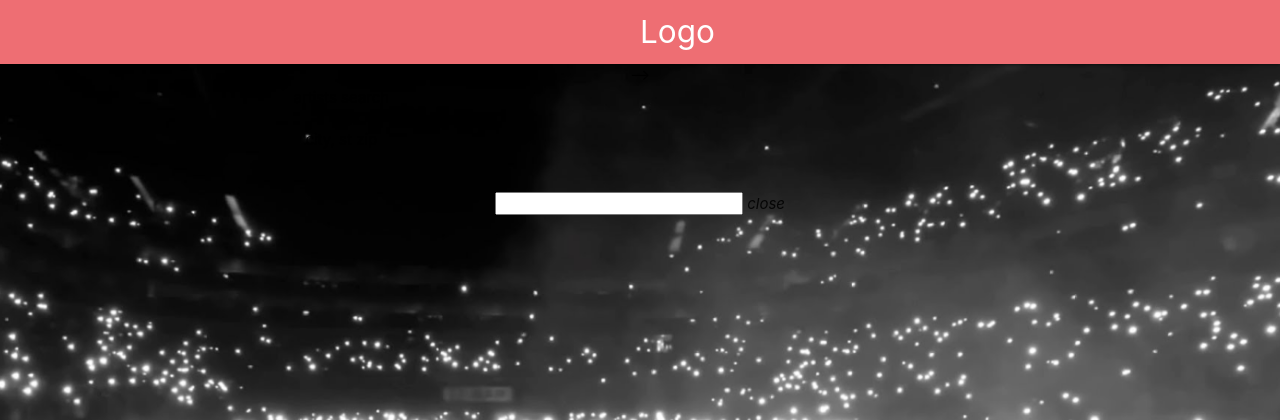
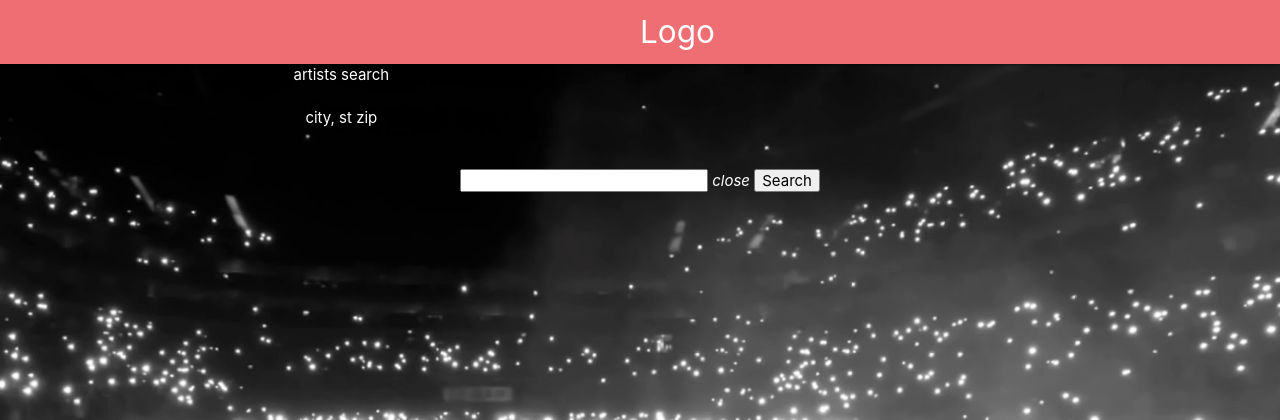
Before and after one commit to guliver109/its-your-night.github.io, a PHP site: page / in a window 1280 px wide. Shown: the top 420 px of the page. Run offline with PHP 8.4, Linux system fonts and the light colour scheme; some libraries are stand-ins or nearby versions; some web fonts are replaced.

Commit message:
ajaxmods

```diff
--- a/assets/css/style.css
+++ b/assets/css/style.css
@@ -5,6 +5,8 @@
 
     background-size: cover;
 
+    color: #ffffff;
+
   }
 
 
--- a/index.html
+++ b/index.html
@@ -48,7 +48,7 @@
 
     <!-- Page Layout here -->
 
-    <div class="container"> -->
+    <div class="container">
 
         <!-- -------------------- SEARCH BAR ----------------- -->
     <div class="row">
@@ -78,11 +78,16 @@
 
               <form>
                 <div class="input-field">
-                  <input id="search" type="artist search" required>
+                  <input id="artist-input" type="artist search"  required>
                   <label class="label-icon" for="search"><i class="material-icons"></i></label>
                   <i class="material-icons">close</i>
+                  <button id="search-btn">Search</button>
                 </div>
               </form>
+
+              <div class="row" id='content-display'>
+
+             </div>
 
 
       <!----------------------------- BUTTONS FOR TOP OF PAGE ------------------------------------ -->
```
Also changed, not shown: assets/javascript/app.js (+6 -6 lines).
